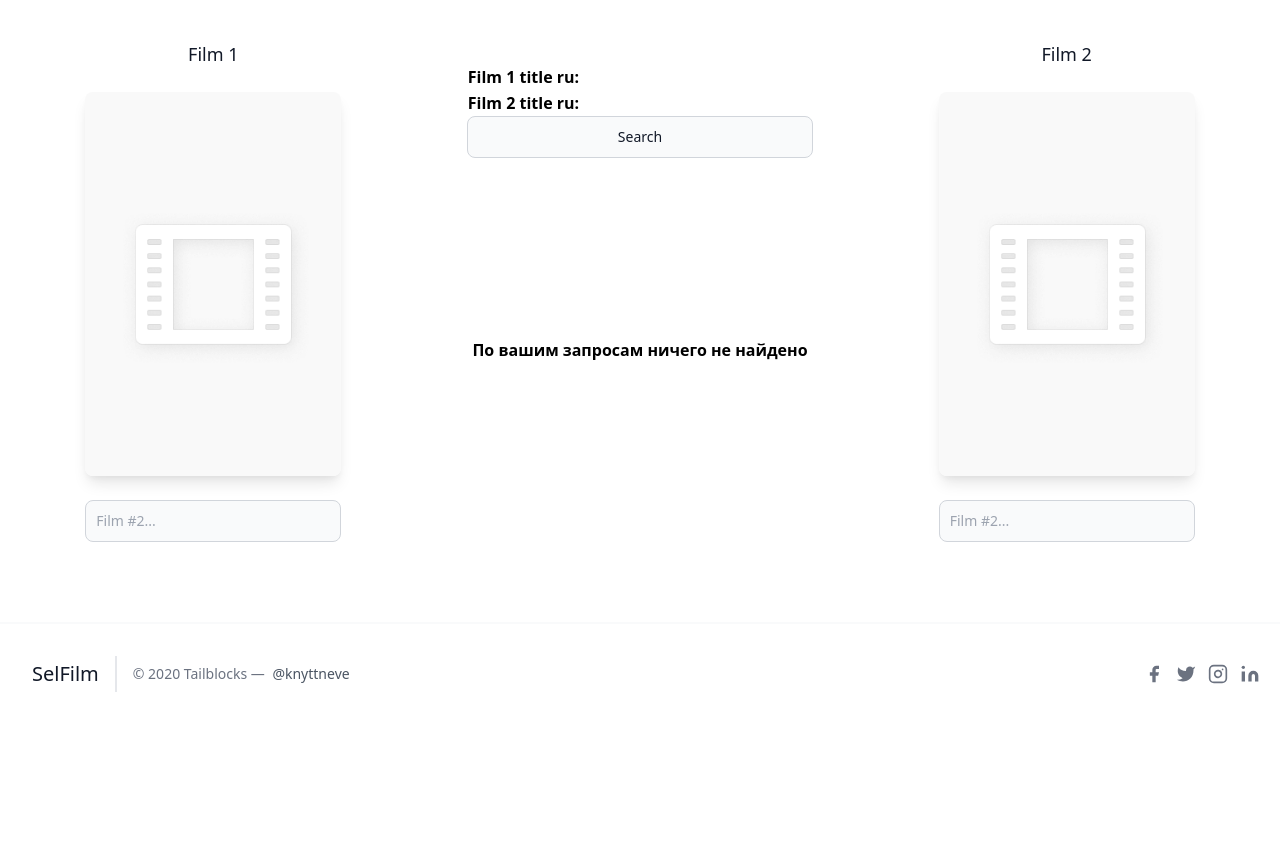
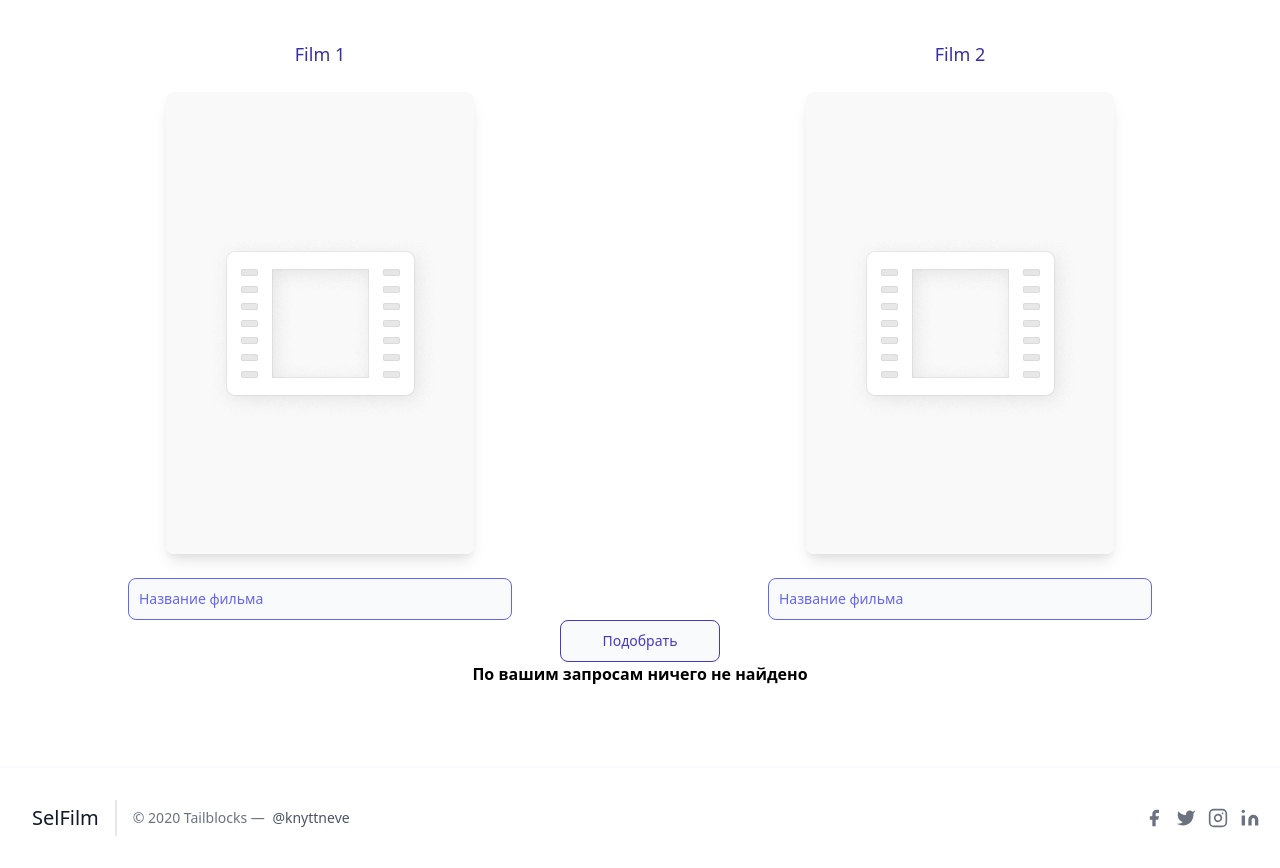
Before and after one commit to kill-rill1996/Sel_Film, a Django app: page /search_films/ in a window 1280 px wide. Shown: the part 80-948 px from the top of the page. Before the commit the page ends 772 px from the top, so only its background shows below. Run offline with Django 3.2, Linux system fonts and the light colour scheme; some libraries are stand-ins or nearby versions.

Commit message:
Customize forms on serach page

```diff
--- a/sel_film/films/forms.py
+++ b/sel_film/films/forms.py
@@ -1,9 +1,13 @@
 from django import forms
 
 
+class Film1FindForm(forms.Form):
+    film_1_title_ru = forms.CharField(label='')
 
-class Film1FindForm(forms.Form):
-    film_1_title_ru = forms.CharField()
+    film_1_title_ru.widget.attrs.update({
+        'class': 'bg-gray-50 border border-indigo-500 text-indigo-700 sm:text-sm rounded-lg focus:ring-indigo-500 focus:border-indigo-500 placeholder-indigo-500 block w-full p-2.5 ',
+        'placeholder': 'Название фильма'
+    })
 
     def clean_film_1_title_ru(self):
         data = self.cleaned_data['film_1_title_ru']
@@ -11,7 +15,12 @@ class Film1FindForm(forms.Form):
 
 
 class Film2FindForm(forms.Form):
-    film_2_title_ru = forms.CharField()
+    film_2_title_ru = forms.CharField(label='')
+
+    film_2_title_ru.widget.attrs.update({
+        'class': 'bg-gray-50 border border-indigo-500 text-indigo-700 sm:text-sm rounded-lg focus:ring-indigo-500 focus:border-indigo-500 placeholder-indigo-500 block w-full p-2.5 ',
+        'placeholder': 'Название фильма'
+    })
 
     def clean_film_2_title_ru(self):
         data = self.cleaned_data['film_2_title_ru']
--- a/sel_film/films/management/commands/create_film_attrs.py
+++ b/sel_film/films/management/commands/create_film_attrs.py
@@ -28,9 +28,10 @@ class Command(BaseCommand):
         for film in films:
             for obj in obj_list:
                 for object in film[f'{obj}']:
+                    if object not in set_list[obj]:
                         set_list[obj].append(object)
-        for k in set_list:
-            set_list[k] = set(set_list[k])
+        # for k in set_list:
+        #     set_list[k] = set(set_list[k])
         return set_list
 
     def write_countries_in_db(self, obj_set):
--- a/sel_film/films/management/commands/create_films.py
+++ b/sel_film/films/management/commands/create_films.py
@@ -11,7 +11,7 @@ class Command(BaseCommand):
     def handle(self, *args, **kwargs):
         error_films = []
         films = self.get_all_films_from_json()
-        for film in films[6574:10_000]:
+        for film in films[:50]:
             f = Film.objects.create(
                 title_ru=film['title_ru'],
                 title_en=film['title_en'],
@@ -50,7 +50,6 @@ class Command(BaseCommand):
         for film in error_films:
             print(film)
 
-
     def get_attr_for_creating(self, attr, film, model):
         inst_list = []
 
@@ -59,7 +58,6 @@ class Command(BaseCommand):
                 obj_splited = obj.split()
                 if len(obj_splited) == 1:
                     inst = model.objects.filter(first_name=obj_splited[0], last_name='')[0]
-
                 else:
                     inst = model.objects.filter(first_name=obj_splited[0], last_name=' '.join(obj_splited[1:]))[0]
             else:
--- a/sel_film/films/service.py
+++ b/sel_film/films/service.py
@@ -197,7 +197,7 @@ def get_objects() -> list:
     """Получает все фильмы"""
     with open('data/films_info.json', 'r') as file:
         films = json.loads(file.read())
-    return films[:6575]
+    return films[:50]
 
 
 def create_points_dict(films) -> dict:
--- a/sel_film/serials/management/commands/create_serials.py
+++ b/sel_film/serials/management/commands/create_serials.py
@@ -11,7 +11,7 @@ class Command(BaseCommand):
     def handle(self, *args, **kwargs):
         serials = self.get_all_serials_from_json()
 
-        for serial in serials[4706:]:
+        for serial in serials[:50]:
             f = Serial.objects.create(
                 title_ru=serial['title_ru'],
                 title_en=serial['title_en'],
--- a/sel_film/templates/films/search_films.html
+++ b/sel_film/templates/films/search_films.html
@@ -52,45 +52,70 @@
 
 <!--Левый фильм -->
 <div class="container mx-auto">
-    <div class="grid grid-cols-3 justify-items-center mt-10">
+    <div class="grid grid-cols-2 justify-items-center mt-10">
 
         <div class="grid w-full justify-items-center">
             {% if film_1 %}
             <div class="mb-6">
-                <h2 class="text-gray-900 text-lg title-font font-normal text-indigo-700">{{ film_1.title_ru|capfirst }}{% if film_1.year %} ({{ film_1.year }}){% endif %}</h2>
+                <h2 class="text-lg text-indigo-800">{{ film_1.title_ru|capfirst }}{% if film_1.year %} ({{ film_1.year }}){% endif %}</h2>
             </div>
             {% else %}
             <div class="mb-6">
-                <h2 class="text-gray-900 text-lg title-font font-normal">Film 1</h2>
+                <h2 class="text-lg text-indigo-800">Film 1</h2>
             </div>
             {% endif %}
             {% if film_1.image.url %}
-            <div class="w-2/5 sm:w-3/5">
+            <div class="grid w-2/5 sm:w-3/5 justify-items-center">
                 <img class="rounded-lg shadow-lg" src="{{ film_1.image.url }}" alt="">
             </div>
             {% else %}
-            <div class="w-2/5 sm:w-3/5">
+            <div class="grid w-2/5 sm:w-3/5 justify-items-center">
                 <img class="rounded-lg shadow-lg" src="{% static 'images/poster.jpeg' %}" alt="">
             </div>
             {% endif %}
-            <div class="mt-6 w-3/5">
-                    <input placeholder="Film #2..." name="film_1_title_ru" class="bg-gray-50 border border-gray-300 text-gray-900 sm:text-sm rounded-lg focus:ring-blue-500 focus:border-blue-500 block w-full p-2.5 dark:bg-gray-700 dark:border-gray-600 dark:placeholder-gray-400 dark:text-white dark:focus:ring-blue-500 dark:focus:border-blue-500">
-<!--                    {{ form.film_1_title_ru }}-->
+        </div>
+
+        <!--Правый фильм-->
+        <div class="grid w-full justify-items-center">
+            {% if film_2 %}
+            <div class="mb-6">
+                <h2 class="text-lg text-indigo-800">{{ film_2.title_ru|capfirst }} {% if film_2.year %}({{ film_2.year }}){% endif %}</h2>
+            </div>
+            {% else %}
+            <div class="mb-6">
+                <h2 class="text-lg text-indigo-800">Film 2</h2>
+            </div>
+            {% endif %}
+
+            {% if film_2.image.url %}
+            <div class="grid w-2/5 sm:w-3/5 justify-items-center">
+                <img class="rounded-lg shadow-lg" src="{{ film_2.image.url }}" alt="">
+            </div>
+            {% else %}
+            <div class="grid w-2/5 sm:w-3/5 justify-items-center">
+                <img class="rounded-lg shadow-lg" src="{% static 'images/poster.jpeg' %}" alt="">
+            </div>
+            {% endif %}
         </div>
     </div>
 
-
-<!--    Центра - кнопка поиска-->
-        <div class="grid w-full justify-items-center">
-            <div class="grid w-full justify-items-center">
-                   <div class="mt-6 w-5/5">
-                       <form method="post"  action="{% url 'search-films' %}">
+    <!--    Поисковые вводы, кнопка поиска-->
+    <div class="grid grid-cols-1">
+        <div class="w-full justify-items-center">
+               <div class="mt-6 w-full">
+                   <form method="post" action="{% url 'search-films' %}">
                         {% csrf_token %}
-                            <table>
+                        <div class="grid grid-cols-2 justify-items-center">
+                            <div class="w-3/5">
                                 {{ form_1 }}
+                            </div>
+                            <div class="w-3/5">
                                 {{ form_2 }}
-                            </table>
-                           <button type="submit" value="Submit" id="base-input" class="bg-gray-50 border border-gray-300 text-gray-900 sm:text-sm rounded-lg focus:ring-blue-500 focus:border-blue-500 block w-full p-2.5 dark:bg-gray-700 dark:border-gray-600 dark:placeholder-gray-400 dark:text-white dark:focus:ring-blue-500 dark:focus:border-blue-500">Search</button>
+                            </div>
+                        </div>
+                        <div class="grid grid-cols-1 justify-items-center">
+                            <button type="submit" class="grid w-40 bg-gray-50 border border-indigo-700 text-indigo-700 sm:text-sm rounded-lg focus:ring-indigo-500 focus:border-indigo-500 p-2.5">Подобрать</button>
+                        </div>
                    </form>
                </div>
 
@@ -116,37 +141,6 @@
             {% if not  films_1_query and not films_2_query and not film_1 and not film_2 %}
             <b>По вашим запросам ничего не найдено</b>
             {% endif %}
-
-            </div>
-        </div>
-
-
-<!--Правый фильм-->
-        <div class="grid w-full justify-items-center">
-            {% if film_2 %}
-            <div class="mb-6">
-                <h2 class="text-gray-900 text-lg title-font font-normal text-indigo-700">{{ film_2.title_ru|capfirst }} {% if film_2.year %}({{ film_2.year }}){% endif %}</h2>
-            </div>
-            {% else %}
-            <div class="mb-6">
-                <h2 class="text-gray-900 text-lg title-font font-normal">Film 2</h2>
-            </div>
-            {% endif %}
-
-            {% if film_2.image.url %}
-            <div class="w-2/5 sm:w-3/5">
-                <img class="rounded-lg shadow-lg" src="{{ film_2.image.url }}" alt="">
-            </div>
-            {% else %}
-            <div class="w-2/5 sm:w-3/5">
-                <img class="rounded-lg shadow-lg" src="{% static 'images/poster.jpeg' %}" alt="">
-            </div>
-            {% endif %}
-
-            <div class="mt-6 w-3/5">
-<!--                 {{ form.film_2_title_ru }}-->
-                    <input  name="film_2_title_ru" placeholder="Film #2..." class="bg-gray-50 border border-gray-300 text-gray-900 sm:text-sm rounded-lg focus:ring-blue-500 focus:border-blue-500 block w-full p-2.5 dark:bg-gray-700 dark:border-gray-600 dark:placeholder-gray-400 dark:text-white dark:focus:ring-blue-500 dark:focus:border-blue-500">
-            </div>
         </div>
     </div>
 
--- a/sel_film/templates/includes/card_for_top_ten.html
+++ b/sel_film/templates/includes/card_for_top_ten.html
@@ -2,5 +2,8 @@
     <div class="w-2/5 sm:w-full">
         <a href="{{ film.get_absolute_url }}"><img class="rounded-lg shadow-lg" src="{{ film.image.url }}" alt=""></a>
     </div>
-    <h2 class="mt-2">{{ film.title_ru|capfirst }}</h2>
+    <div class="text-center">
+    	<h2 class="mt-2">{{ film.title_ru|capfirst }}</h2>
+    	<p>({{ film.year }})</p>
+    </div>
 </div>
```
Also changed, not shown: sel_film/serials/management/commands/create_serial_attrs.py (+4 -3 lines). Lines whose indentation alone changed are shown as unchanged.
